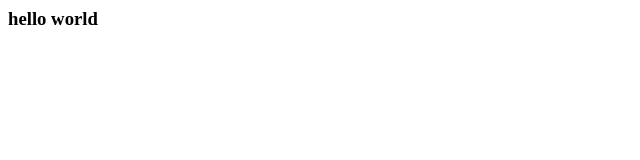
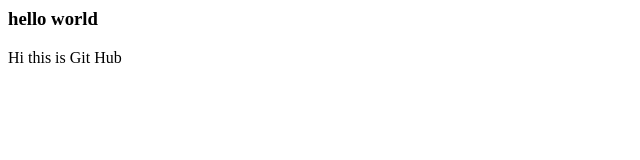
Before and after one commit to chirageverymedia/dummy, a plain HTML site: page index.html in a window 1280 px wide. Shown: the whole page, without its empty margins (0-640 px from the left). Drawn offline with Linux system fonts and the light colour scheme.

Commit message:
add new paragarph

```diff
--- a/index.html
+++ b/index.html
@@ -5,5 +5,6 @@
 	</head>
 	<body>
 		<h3> hello world</h3>
+		<p> Hi this is Git Hub</p>
 	</body>
 </html>
```
